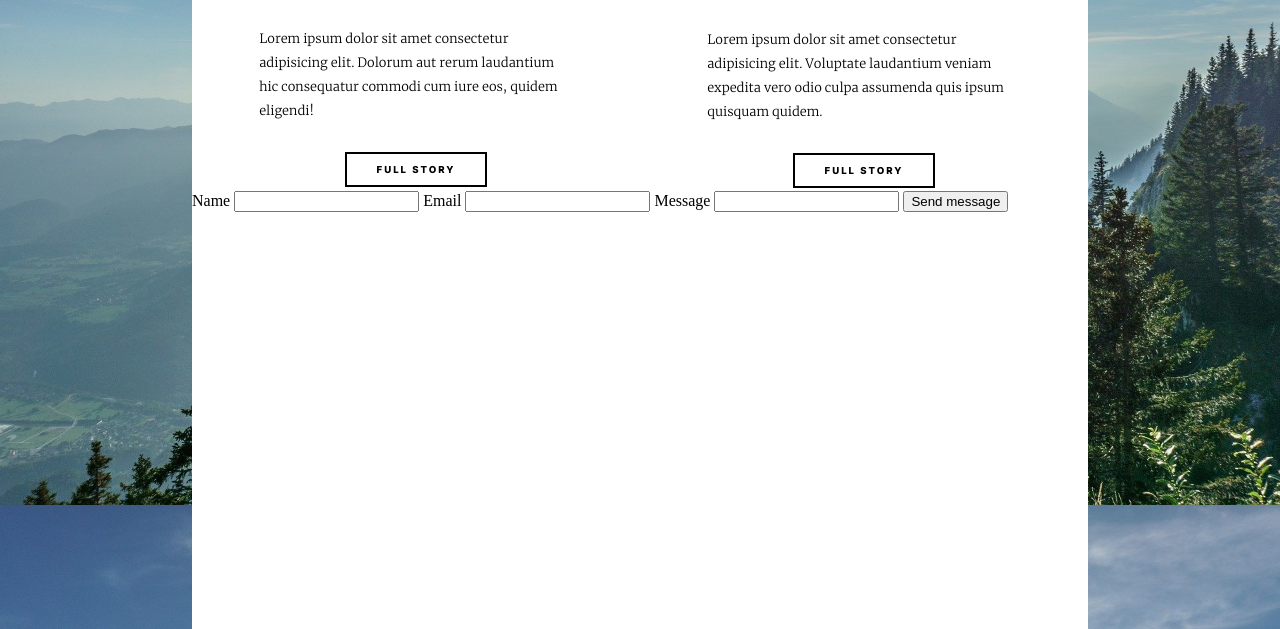
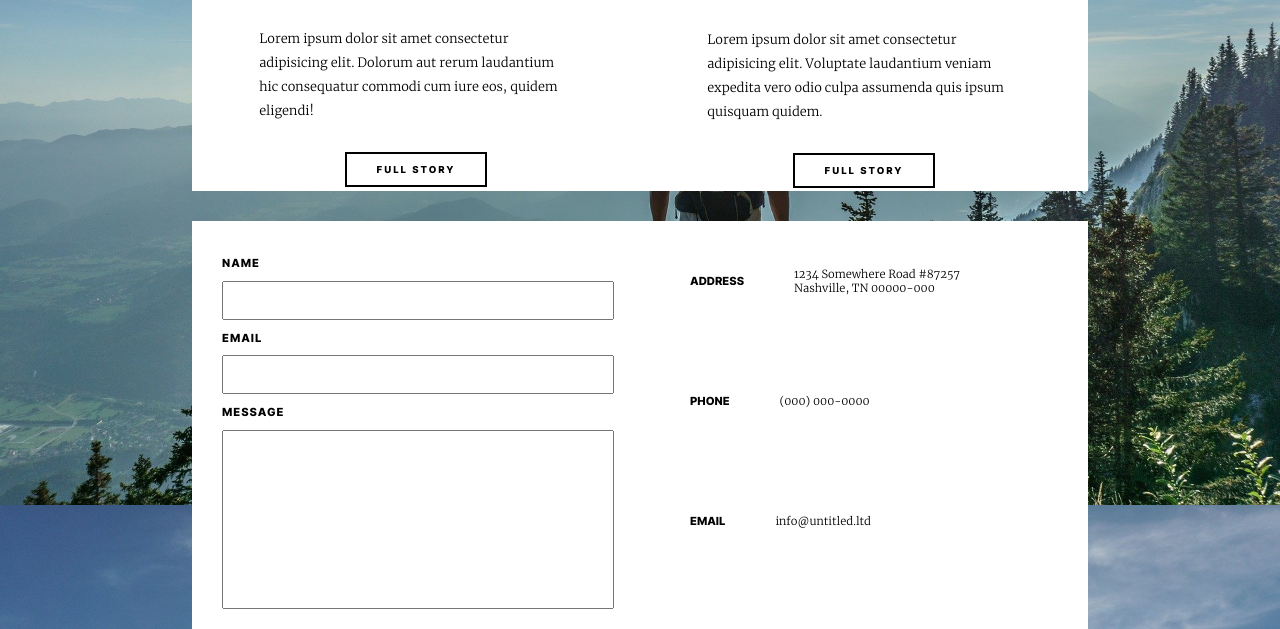
Before and after one commit to JulienThierry/La-Montagne-SASS, a plain HTML site: page index.html in a window 1280 px wide. Shown: the part 2169-2798 px from the top of the page. Drawn offline with Linux system fonts and the light colour scheme.

Commit message:
add footer css update

```diff
--- a/assets/styles/index.scss
+++ b/assets/styles/index.scss
@@ -286,4 +286,80 @@ footer{
     background: $color1;
     width: 70%;
     margin: 0 auto;
+    margin-top: 30px;
+    margin-bottom: 50px;
+
+    .footer-container{
+        height: 100%;
+        display: flex;
+
+        .footer-left{
+            width: 50%;
+
+            form{
+                height: 90%;
+                display: flex;
+                flex-direction: column;
+                padding: 30px;
+                justify-content: space-around;
+                font-family: $font1;
+                color: $color2;
+                text-transform: uppercase;
+                letter-spacing: 1px;
+                font-size: 0.7rem;
+
+                input[type=text]{
+                    width: 100%;
+                    padding: 10px 0px;
+                }
+
+                input[type=textarea]{
+                    width: 100%;
+                    padding: 80px 0px;
+                }
+
+                input[type=submit]{
+                    margin-top: 20px;
+                    font-family: $font1;
+                    text-transform: uppercase;
+                    padding: 10px 20px;
+                    background: none;
+                    color: $color2;
+                    border: 2px solid $color2;
+                    font-size: 0.7rem;
+                    letter-spacing: 2px;
+                    width: fit-content;
+                    transition: all 0.5s;
+
+                        &:hover{
+                            padding: 15px 35px;
+                        }
+                }
+
+            }
+        }
+        .footer-right{
+            display: flex;
+            flex-direction: column;
+            height: 100%;
+            width: 50%;
+            font-size: 0.7rem;
+            div{
+                height: 25%;
+                display: flex;
+                align-items: center;
+
+                span{
+                    text-transform: uppercase;
+                    font-family: $font1;
+
+                    margin: 0px 50px;
+                }
+                p{
+                    width: 40%;
+                    font-family: $font2;
+                }
+            }
+        }
+    }
 }
--- a/index.html
+++ b/index.html
@@ -101,16 +101,31 @@
             <input type="text" name="" id="email" />
 
             <label for="msg">Message</label>
-            <input type="text" name="" id="msg" />
+            <input type="textarea" name="" id="msg" />
 
             <input type="submit" value="Send message" />
           </form>
         </div>
         <div class="footer-right">
-          <div class="footer-adress"></div>
-          <div class="footer-phone"></div>
-          <div class="footer-email"></div>
-          <div class="social"></div>
+          <div class="footer-adress">
+            <span>Address</span>
+            <p>1234 Somewhere Road #87257 Nashville, TN 00000-000</p>
+          </div>
+          <div class="footer-phone">
+            <span>Phone</span>
+            <p>(000) 000-0000</p>
+          </div>
+          <div class="footer-email">
+            <span>Email</span>
+            <p>info@untitled.ltd</p>
+          </div>
+          <div class="social">
+            <span>Social</span>
+            <i class="fa-brands fa-twitter"></i>
+            <i class="fa-brands fa-facebook-f"></i>
+            <i class="fa-brands fa-instagram"></i>
+            <i class="fa-brands fa-github"></i>
+          </div>
         </div>
       </div>
     </footer>
```
Also changed, not shown: assets/styles/index.css, 1 other file.
